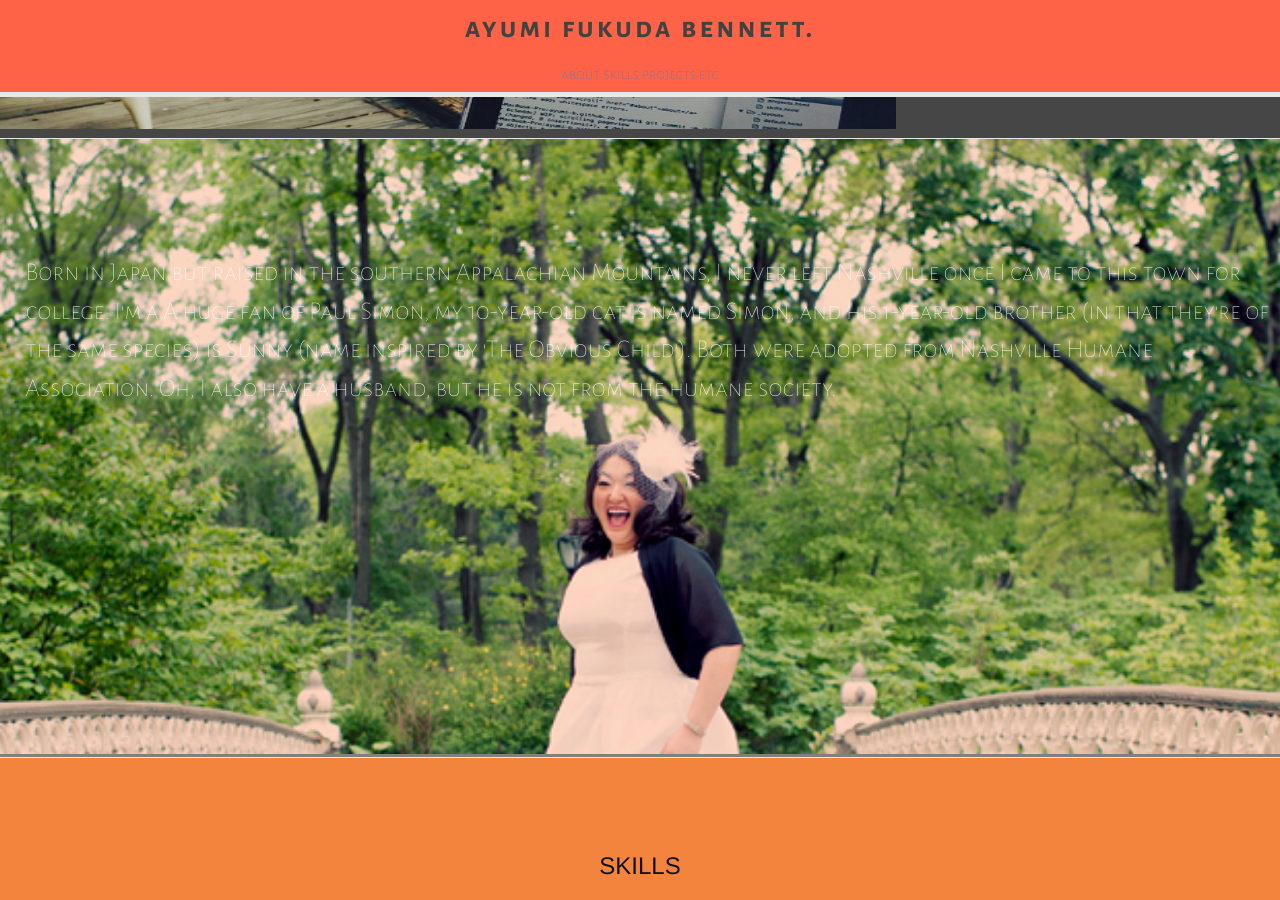
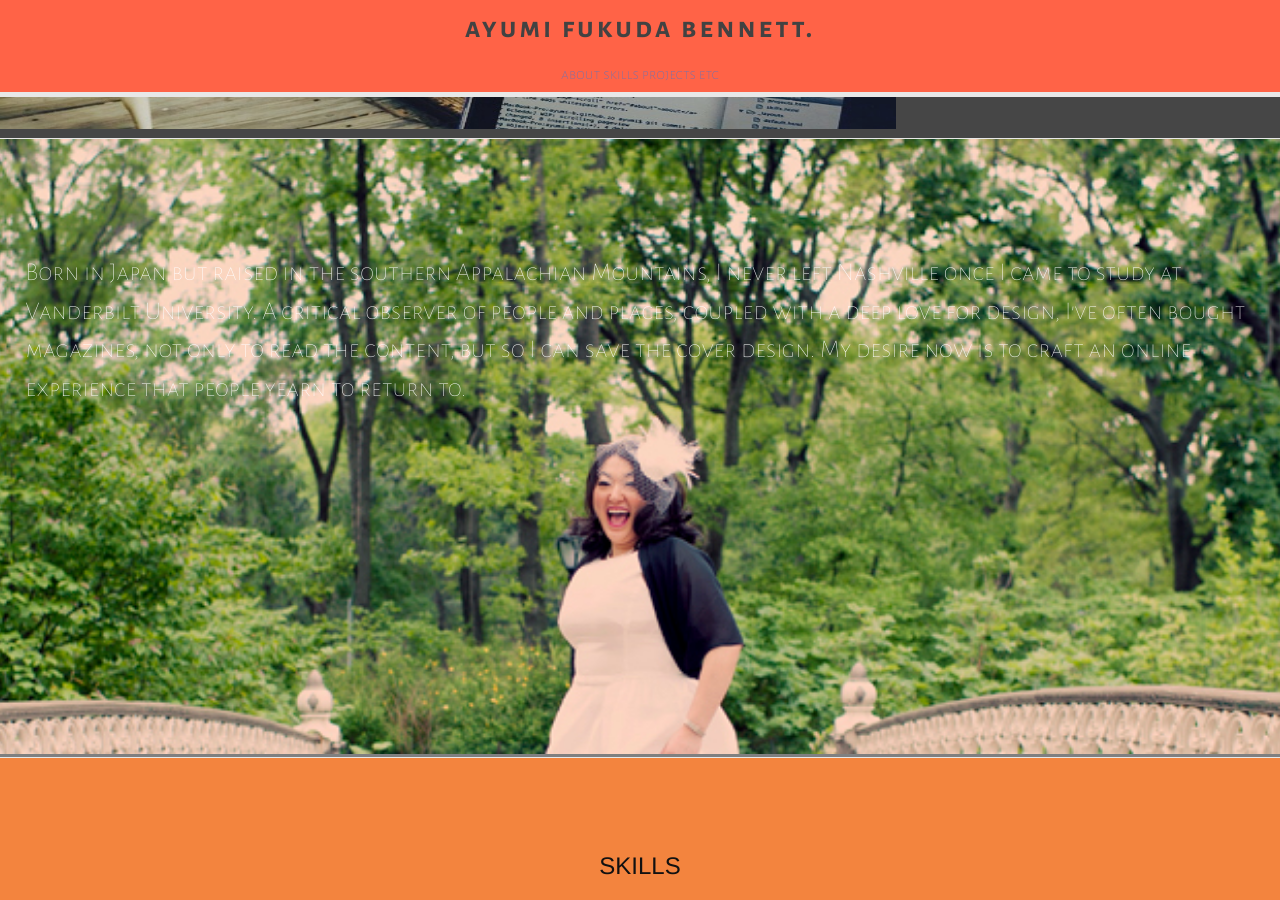
Before and after one commit to ayumi-b/ayumi-b.github.io, a Jekyll site: the page built from index.html, in a window 1280 px wide and 900 px high, scrolled down 418 px. Built offline with Jekyll 4.4.1, drawn with Linux system fonts in a browser that asks for light colours.

Commit message:
edited about content

```diff
--- a/_includes/about.html
+++ b/_includes/about.html
@@ -2,9 +2,7 @@
 <section class="segments" id="about">
 
 
-  <p class="p1">Born in Japan but raised in the southern Appalachian Mountains, I never left Nashville once I came to this town for college. I'm a
-
-  A huge fan of Paul Simon, my 10-year-old cat is named Simon, and his 1-year-old brother (in that they're of the same species) is Sunny (name inspired by 'The Obvious Child').  Both were adopted from Nashville Humane Association.  Oh, I also have a husband, but he is not from the humane society.</p>
+  <p class="p1">Born in Japan but raised in the southern Appalachian Mountains, I never left Nashville once I came to study at Vanderbilt University. A critical observer of people and places, coupled with a deep love for design, I've often bought magazines, not only to read the content, but so I can save the cover design. My desire now is to craft an online experience that people yearn to return to.</p>
 
   <p class="p2"></p>
 </section>
```
